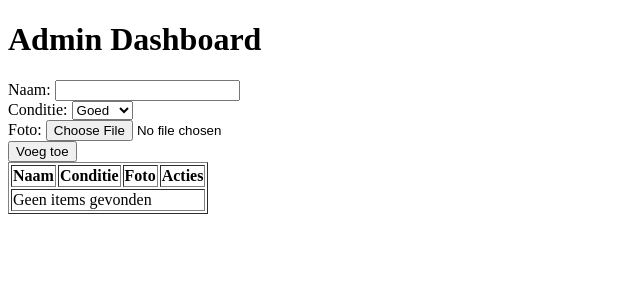
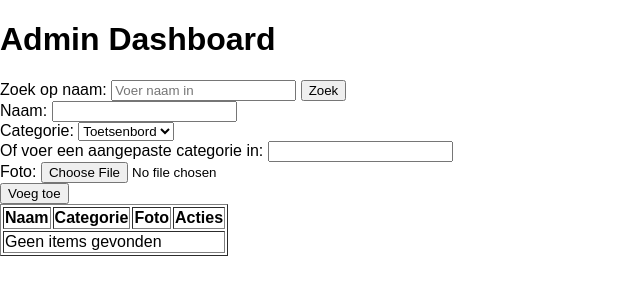
Before and after one commit to tjeerdoweirdo/uitleensysteem, a PHP site: page /admindashboard.php in a window 1280 px wide. Shown: the top 300 px of the page, without its empty margins (0-640 px from the left). Run offline with PHP 8.4, Linux system fonts and the light colour scheme; data that the repository does not hold is empty.

Commit message:
Update admindashboard.php

```diff
--- a/admindashboard.php
+++ b/admindashboard.php
@@ -30,7 +30,7 @@ if ($_SERVER["REQUEST_METHOD"] == "POST") {
 if ($_SERVER["REQUEST_METHOD"] == "POST") {
     if (isset($_POST["submit"])) {
         $naam = $_POST["naam"];
-        $conditie = $_POST["conditie"];
+        $category = ($_POST["category"] === "custom") ? $_POST["custom_category"] : $_POST["category"];
 
         // Check if the "foto" key is set in $_FILES
         if (isset($_FILES["foto"]["name"])) {
@@ -42,7 +42,7 @@ if ($_SERVER["REQUEST_METHOD"] == "POST") {
             // Upload de foto naar de map
             move_uploaded_file($_FILES["foto"]["tmp_name"], $upload_dir . $foto);
 
-            $sql = "INSERT INTO items (naam, conditie, foto) VALUES ('$naam', '$conditie', '$foto')";
+            $sql = "INSERT INTO items (naam, category, foto) VALUES ('$naam', '$category', '$foto')";
 
             if ($conn->query($sql) === TRUE) {
                 echo "Nieuw item toegevoegd!";
@@ -56,30 +56,48 @@ if ($_SERVER["REQUEST_METHOD"] == "POST") {
     }
 }
 
-// Haal de items op uit de database
-$sql = "SELECT id, naam, conditie, foto FROM items";
+// Haal de items op uit de database met zoekfilter
+$search = isset($_GET['search']) ? $_GET['search'] : '';
+$sql = "SELECT id, naam, category, foto FROM items WHERE naam LIKE '%$search%'";
 $result = $conn->query($sql);
 ?>
 
 <!DOCTYPE html>
-<html>
+<html lang="en">
 
 <head>
+    <meta charset="UTF-8">
+    <meta name="viewport" content="width=device-width, initial-scale=1.0">
+    <link rel="stylesheet" href="styles.css">
     <title>Admin Dashboard</title>
 </head>
 
 <body>
+    <div class="container">
         <h1>Admin Dashboard</h1>
+
+        <!-- Searchbar for the 'name' column -->
+        <form method="get" action="">
+            Zoek op naam: <input type="text" name="search" placeholder="Voer naam in">
+            <input type="submit" value="Zoek">
+        </form>
 
         <!-- Formulier voor het toevoegen van een nieuw item -->
         <form method="post" action="" enctype="multipart/form-data">
             Naam: <input type="text" name="naam" required><br>
-        Conditie:
-        <select name="conditie">
-            <option value="goed">Goed</option>
-            <option value="defect">Defect</option>
-            <option value="kapot">Kapot</option>
+            Categorie: <!-- Updated category dropdown with organized options -->
+            <select name="category">
+                <option value="keyboard">Toetsenbord</option>
+                <option value="mouse">Muis</option>
+                <option value="pc">Computer</option>
+                <option value="headphones">Koptelefoon</option>
+                <option value="tablet">Tablet</option>
+                <option value="camera">Camera</option>
+                <option value="printer">Printer</option>
+                <option value="custom">Aangepast</option>
             </select><br>
+            <!-- Allow entering a custom category -->
+            Of voer een aangepaste categorie in: <input type="text" name="custom_category"><br>
             Foto: <input type="file" name="foto" accept="image/*" required><br>
             <input type="submit" name="submit" value="Voeg toe">
         </form>
@@ -88,7 +106,7 @@ $result = $conn->query($sql);
         <table border="1">
             <tr>
                 <th>Naam</th>
-            <th>Conditie</th>
+                <th>Categorie</th>
                 <th>Foto</th>
                 <th>Acties</th>
             </tr>
@@ -98,7 +116,7 @@ $result = $conn->query($sql);
                 while ($row = $result->fetch_assoc()) {
                     echo "<tr>
                             <td>" . $row["naam"] . "</td>
-                        <td>" . $row["conditie"] . "</td>
+                            <td>" . $row["category"] . "</td>
                             <td><img src='uploads/" . $row["foto"] . "' alt='Item Foto' style='max-width: 100px;'></td>
                             <td>
                                 <form method='post' action=''>
@@ -113,6 +131,7 @@ $result = $conn->query($sql);
             }
             ?>
         </table>
+    </div>
 
     <?php
     // Sluit de databaseverbinding
```
Lines whose indentation alone changed are shown as unchanged.
